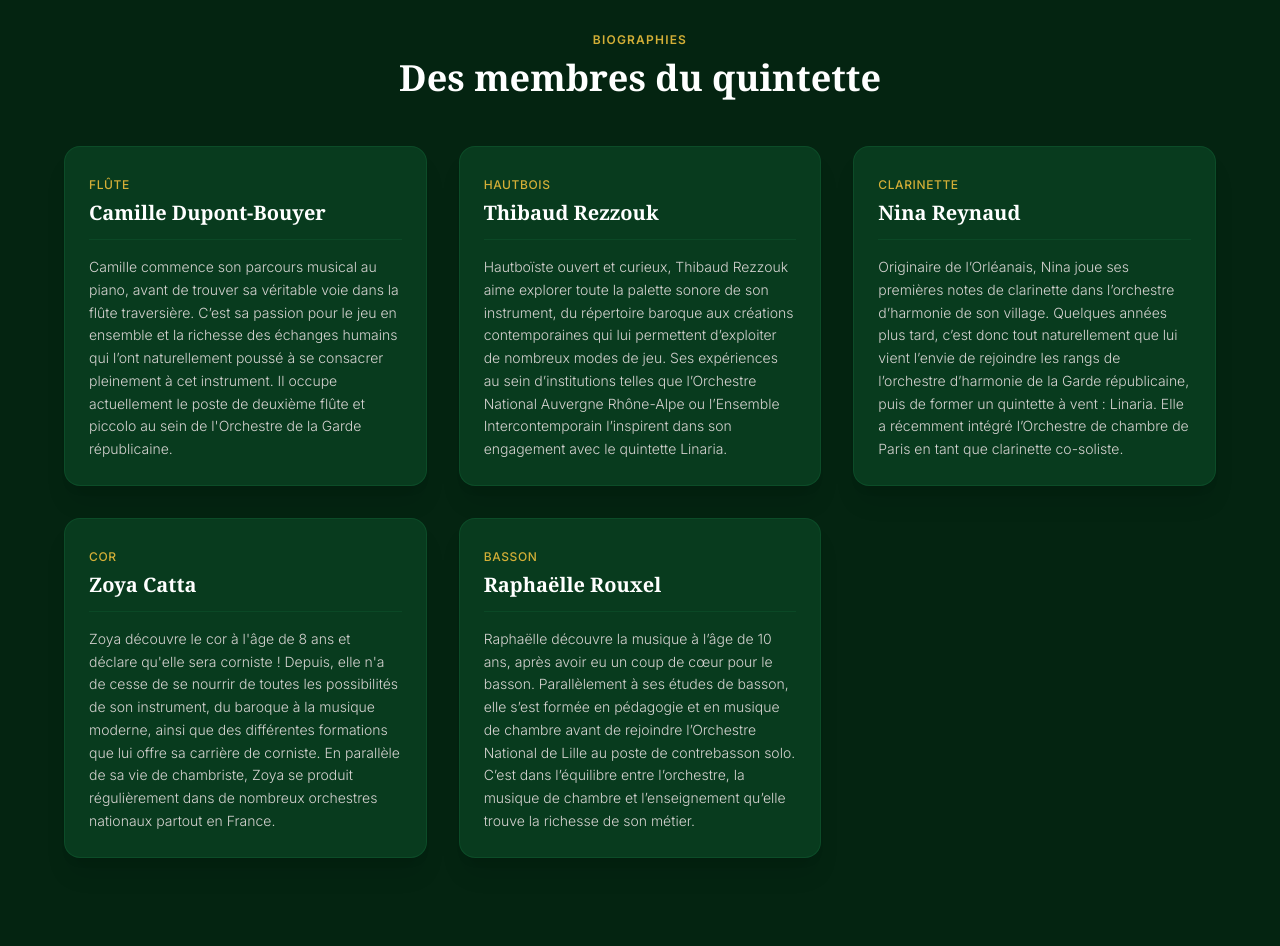
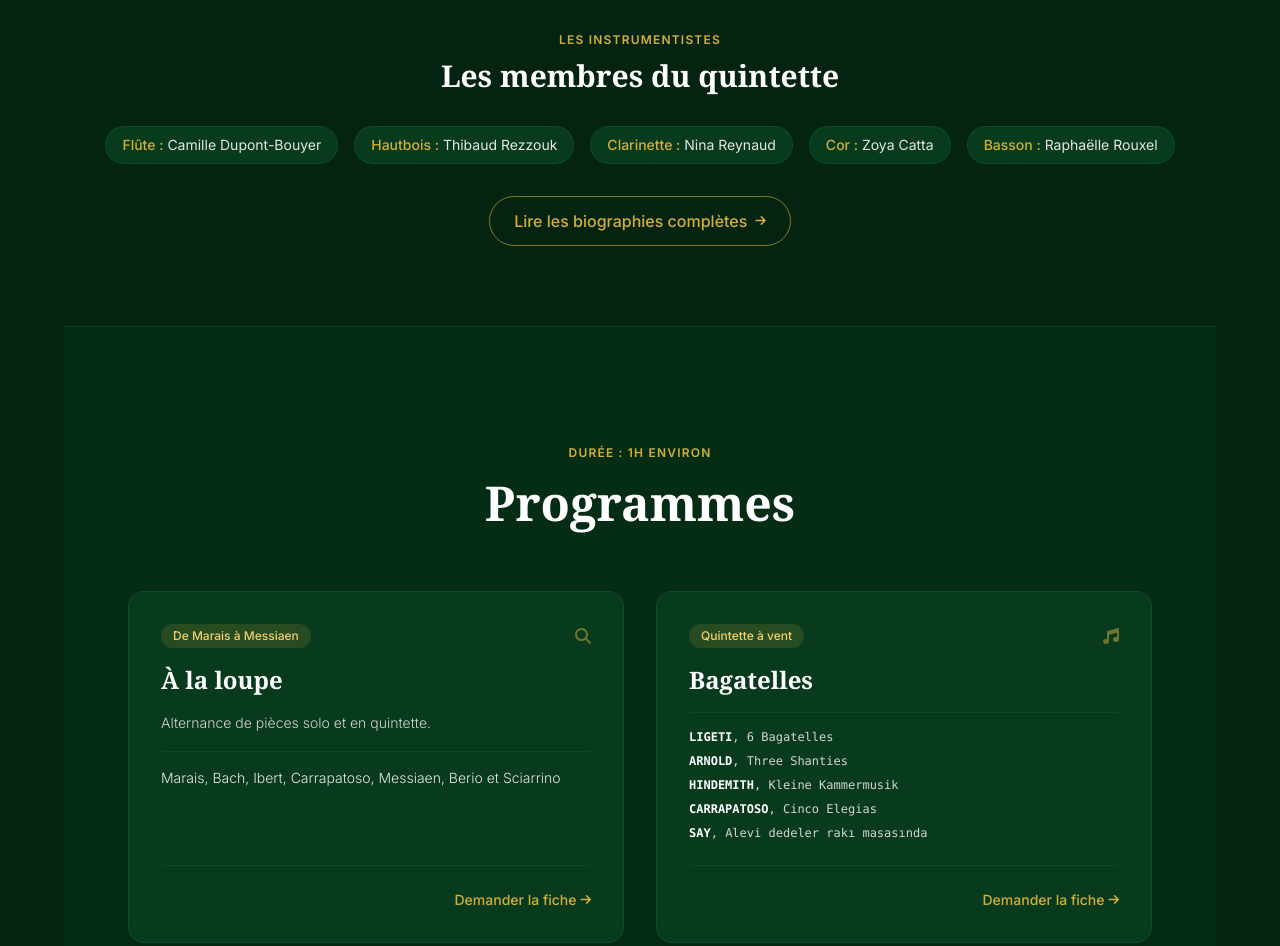
Before and after one commit to Bobveal/Quintette-Linaria, a plain HTML site: page index.html in a window 1280 px wide. Shown: the part 1720-2666 px from the top of the page. Drawn offline with nearby package versions, Linux system fonts and the light colour scheme; a web font is replaced by a local one.

Commit message:
Add files via upload

```diff
--- a/index.html
+++ b/index.html
@@ -141,73 +141,35 @@
             </div>
 
             <!-- Biographies des membres -->
-            <div class="space-y-12 pt-8 border-t border-linaria-border/40">
-                <div class="text-center space-y-2">
-                    <span class="text-xs uppercase tracking-widest text-linaria-gold font-semibold">Biographies</span>
-                    <h3 class="font-serif text-3xl md:text-4xl font-bold text-white">Des membres du quintette</h3>
+            <!-- Résumé compact des membres + Lien vers la page Biographies -->
+            <div class="pt-8 border-t border-linaria-border/40 flex flex-col items-center text-center space-y-8">
+                <div class="space-y-2">
+                    <span class="text-xs uppercase tracking-widest text-linaria-gold font-semibold">Les instrumentistes</span>
+                    <h3 class="font-serif text-2xl md:text-3xl font-bold text-white">Les membres du quintette</h3>
                 </div>
 
-                <div class="grid grid-cols-1 md:grid-cols-2 lg:grid-cols-3 gap-8">
+                <div class="flex flex-wrap justify-center gap-4 text-sm">
+                    <span class="px-4 py-2 rounded-full bg-linaria-card border border-linaria-border/50 text-stone-200">
+                        <strong class="text-linaria-gold font-medium">Flûte :</strong> Camille Dupont-Bouyer
+                    </span>
+                    <span class="px-4 py-2 rounded-full bg-linaria-card border border-linaria-border/50 text-stone-200">
+                        <strong class="text-linaria-gold font-medium">Hautbois :</strong> Thibaud Rezzouk
+                    </span>
+                    <span class="px-4 py-2 rounded-full bg-linaria-card border border-linaria-border/50 text-stone-200">
+                        <strong class="text-linaria-gold font-medium">Clarinette :</strong> Nina Reynaud
+                    </span>
+                    <span class="px-4 py-2 rounded-full bg-linaria-card border border-linaria-border/50 text-stone-200">
+                        <strong class="text-linaria-gold font-medium">Cor :</strong> Zoya Catta
+                    </span>
+                    <span class="px-4 py-2 rounded-full bg-linaria-card border border-linaria-border/50 text-stone-200">
+                        <strong class="text-linaria-gold font-medium">Basson :</strong> Raphaëlle Rouxel
+                    </span>
+                </div>
 
-                    <!-- Camille Dupont-Bouyer -->
-                    <div class="bg-linaria-card border border-linaria-border/50 rounded-2xl p-6 space-y-4 shadow-xl">
-                        <div class="border-b border-linaria-border/40 pb-3">
-                            <span class="text-xs uppercase tracking-wider text-linaria-gold font-medium">Flûte</span>
-                            <h4 class="font-serif text-xl font-bold text-white mt-1">Camille Dupont-Bouyer</h4>
-                        </div>
-                        <p class="text-stone-300 text-sm font-light leading-relaxed">
-                            Camille commence son parcours musical au piano, avant de trouver sa véritable voie dans la flûte traversière. C’est sa passion pour le jeu en ensemble et la richesse des échanges humains qui l’ont naturellement poussé à se consacrer pleinement à cet instrument. Il occupe actuellement le poste de deuxième flûte et piccolo au sein de l'Orchestre de la Garde républicaine.
-                        </p>
-                    </div>
-
-                    <!-- Thibaud Rezzouk -->
-                    <div class="bg-linaria-card border border-linaria-border/50 rounded-2xl p-6 space-y-4 shadow-xl">
-                        <div class="border-b border-linaria-border/40 pb-3">
-                            <span class="text-xs uppercase tracking-wider text-linaria-gold font-medium">Hautbois</span>
-                            <h4 class="font-serif text-xl font-bold text-white mt-1">Thibaud Rezzouk</h4>
-                        </div>
-                        <p class="text-stone-300 text-sm font-light leading-relaxed">
-                            Hautboïste ouvert et curieux, Thibaud Rezzouk aime explorer toute la palette sonore de son instrument, du répertoire baroque aux créations contemporaines qui lui permettent d’exploiter de nombreux modes de jeu. Ses expériences au sein d’institutions telles que l’Orchestre National Auvergne Rhône-Alpe ou l’Ensemble Intercontemporain l’inspirent dans son engagement avec le quintette Linaria.
-                        </p>
-                    </div>
-
-                    <!-- Nina Reynaud -->
-                    <div class="bg-linaria-card border border-linaria-border/50 rounded-2xl p-6 space-y-4 shadow-xl">
-                        <div class="border-b border-linaria-border/40 pb-3">
-                            <span class="text-xs uppercase tracking-wider text-linaria-gold font-medium">Clarinette</span>
-                            <h4 class="font-serif text-xl font-bold text-white mt-1">Nina Reynaud</h4>
-                        </div>
-                        <p class="text-stone-300 text-sm font-light leading-relaxed">
-                            Originaire de l’Orléanais, Nina joue ses premières notes de clarinette dans l’orchestre d’harmonie de son village. Quelques années plus tard, c’est donc tout naturellement que lui vient l’envie de rejoindre les rangs de l’orchestre d’harmonie de la Garde républicaine, puis de former un quintette à vent : Linaria. Elle a récemment intégré l’Orchestre de chambre de Paris en tant que clarinette co-soliste.
-                        </p>
-                    </div>
-
-                    <!-- Zoya Catta -->
-                    <div class="bg-linaria-card border border-linaria-border/50 rounded-2xl p-6 space-y-4 shadow-xl">
-                        <div class="border-b border-linaria-border/40 pb-3">
-                            <span class="text-xs uppercase tracking-wider text-linaria-gold font-medium">Cor</span>
-                            <h4 class="font-serif text-xl font-bold text-white mt-1">Zoya Catta</h4>
-                        </div>
-                        <p class="text-stone-300 text-sm font-light leading-relaxed">
-                            Zoya découvre le cor à l'âge de 8 ans et déclare qu'elle sera corniste ! Depuis, elle n'a de cesse de se nourrir de toutes les possibilités de son instrument, du baroque à la musique moderne, ainsi que des différentes formations que lui offre sa carrière de corniste. En parallèle de sa vie de chambriste, Zoya se produit régulièrement dans de nombreux orchestres nationaux partout en France.
-                        </p>
-                    </div>
-
-                    <!-- Raphaëlle Rouxel -->
-                    <div class="bg-linaria-card border border-linaria-border/50 rounded-2xl p-6 space-y-4 shadow-xl">
-                        <div class="border-b border-linaria-border/40 pb-3">
-                            <span class="text-xs uppercase tracking-wider text-linaria-gold font-medium">Basson</span>
-                            <h4 class="font-serif text-xl font-bold text-white mt-1">Raphaëlle Rouxel</h4>
-                        </div>
-                        <p class="text-stone-300 text-sm font-light leading-relaxed">
-                            Raphaëlle découvre la musique à l’âge de 10 ans, après avoir eu un coup de cœur pour le basson. Parallèlement à ses études de basson, elle s’est formée en pédagogie et en musique de chambre avant de rejoindre l’Orchestre National de Lille au poste de contrebasson solo. C’est dans l’équilibre entre l’orchestre, la musique de chambre et l’enseignement qu’elle trouve la richesse de son métier.
-                        </p>
-                    </div>
-
-                </div>
+                <a href="biographies.html" class="inline-flex items-center gap-2 px-6 py-3 rounded-full border border-linaria-gold/60 text-linaria-gold hover:bg-linaria-gold hover:text-linaria-dark font-medium transition-all">
+                    Lire les biographies complètes <i class="fa-solid fa-arrow-right text-xs"></i>
+                </a>
             </div>
-        </div>
-    </section>
 
     <!-- Section: Programmes de Concert -->
     <section id="programs" class="py-28 px-6 bg-linaria-card/40 border-t border-linaria-border/30">
@@ -429,7 +391,7 @@
             </a>
             <a href="https://www.facebook.com/p/Quintette-Linaria-61585351946316/" target="_blank" rel="noopener noreferrer" class="text-stone-200 hover:text-linaria-gold transition-colors"><i class="fa-brands fa-facebook"></i></a>
         </div>
-        <p>© 2026 Quintette Linaria. Tous droits réservés. Association Loi 1901.</p>
+        <p>© 2026 Quintette Linaria. Crédit Photo Romain Robine Association Loi 1901.</p>
     </footer>
 
     <!-- Script pour le menu mobile et l'audio -->
```
